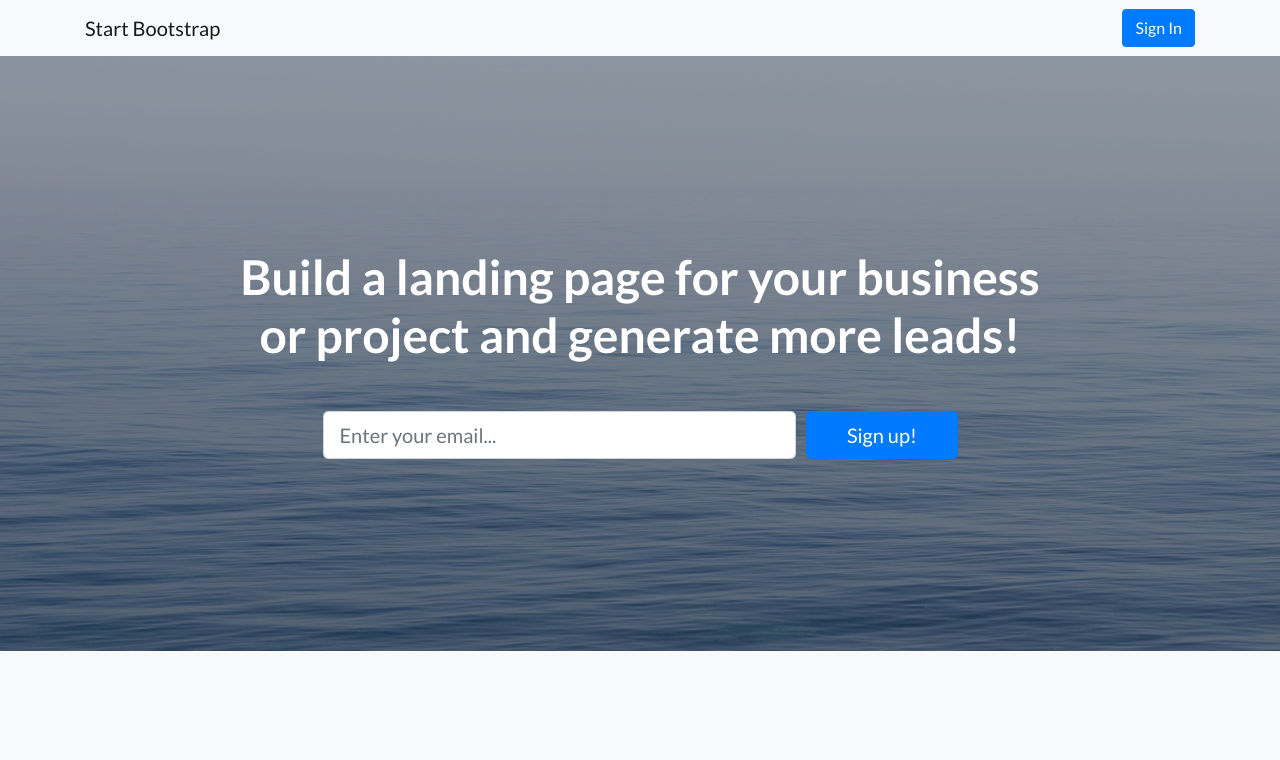
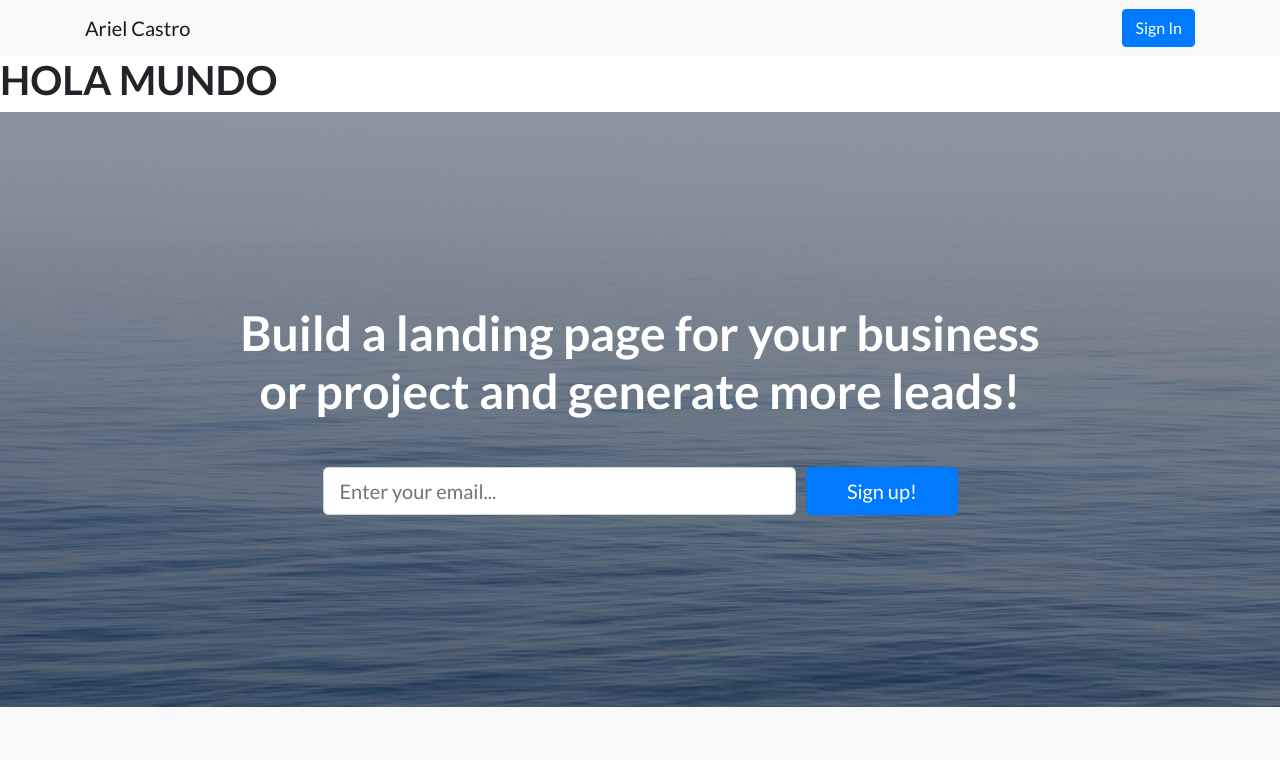
Before and after one commit to kevjo95/prueba-git, a website: page index.html in a window 1280 px wide. Shown: the top 760 px of the page. Drawn offline with Linux system fonts and the light colour scheme.

Commit message:
Agregue mi nombre y un h1

```diff
--- a/index.html
+++ b/index.html
@@ -28,11 +28,11 @@
     <!-- Navigation -->
     <nav class="navbar navbar-light bg-light static-top">
       <div class="container">
-        <a class="navbar-brand" href="#">Start Bootstrap</a>
+        <a class="navbar-brand" href="#">Ariel Castro</a>
         <a class="btn btn-primary" href="#">Sign In</a>
       </div>
     </nav>
-
+    <h1>HOLA MUNDO</h1>
     <!-- Masthead -->
     <header class="masthead text-white text-center">
       <div class="overlay"></div>
```
